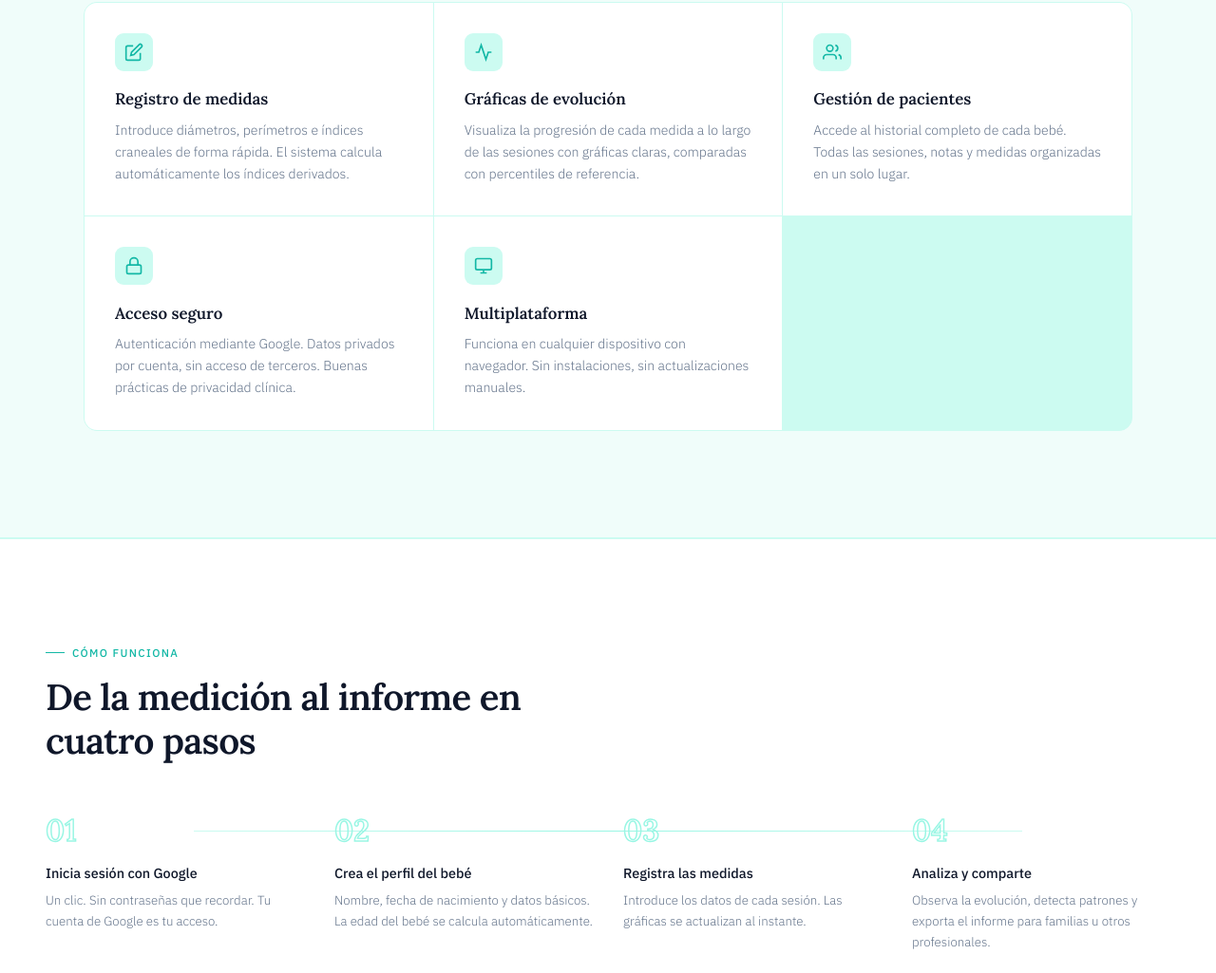
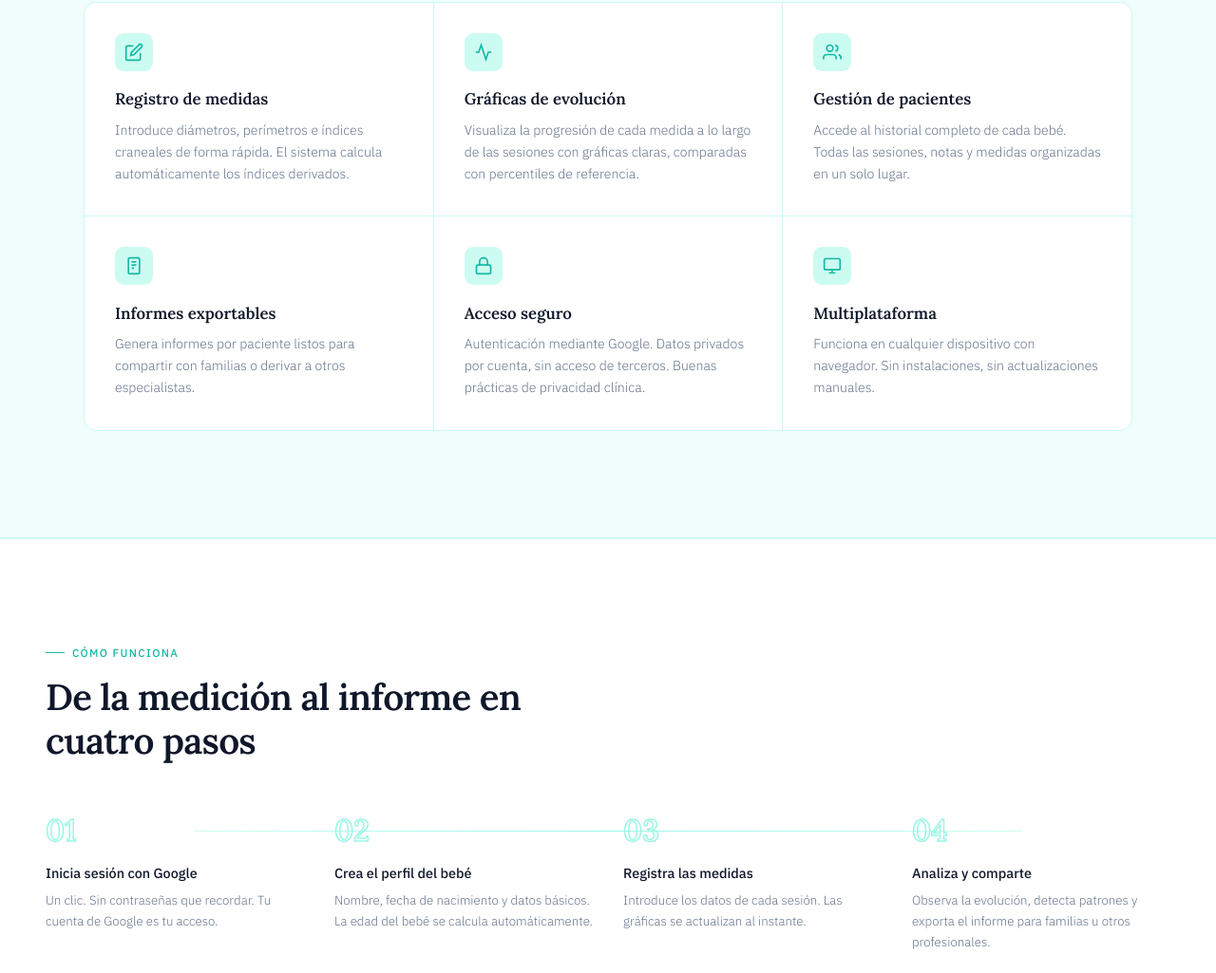
Before and after one commit to igarciadelamo/cranialsize-landing, a plain HTML site: page index.html in a window 1280 px wide. Shown: the part 1190-2215 px from the top of the page at 95% size. Drawn offline with Linux system fonts and the light colour scheme.

Commit message:
Restore exportable reports feature to features grid
Co-Authored-By: Claude Sonnet 4.6 <noreply@anthropic.com>

```diff
--- a/index.html
+++ b/index.html
@@ -632,6 +632,13 @@
     </div>
     <div class="feature-item">
       <div class="feature-icon">
+        <svg width="20" height="20" fill="none" stroke="currentColor" stroke-width="2" viewBox="0 0 24 24"><rect x="5" y="2" width="14" height="20" rx="2"/><line x1="9" y1="7" x2="15" y2="7"/><line x1="9" y1="11" x2="15" y2="11"/><line x1="9" y1="15" x2="12" y2="15"/></svg>
+      </div>
+      <h3>Informes exportables</h3>
+      <p>Genera informes por paciente listos para compartir con familias o derivar a otros especialistas.</p>
+    </div>
+    <div class="feature-item">
+      <div class="feature-icon">
         <svg width="20" height="20" fill="none" stroke="currentColor" stroke-width="2" viewBox="0 0 24 24"><rect x="3" y="11" width="18" height="11" rx="2"/><path d="M7 11V7a5 5 0 0 1 10 0v4"/></svg>
       </div>
       <h3>Acceso seguro</h3>
```
